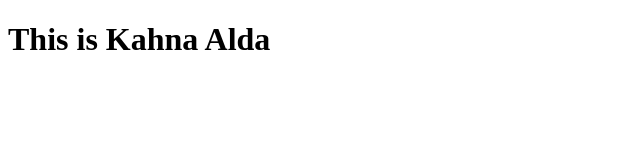
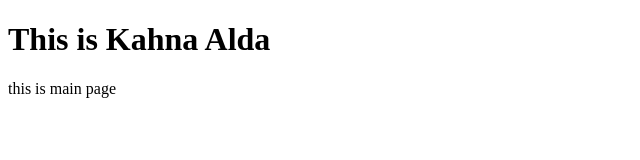
Before and after one commit to Kahnaalda8341/newProject1, a plain HTML site: page index.html in a window 1280 px wide. Shown: the whole page, without its empty margins (0-640 px from the left). Drawn offline with Linux system fonts and the light colour scheme.

Commit message:
Update index.html

```diff
--- a/index.html
+++ b/index.html
@@ -9,5 +9,6 @@
 </head>
 <body>
     <h1>This is Kahna Alda</h1>
+    <p>this is main page</p>
 </body>
 </html>
```
